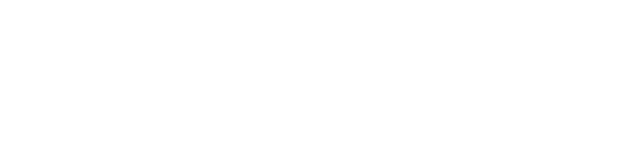
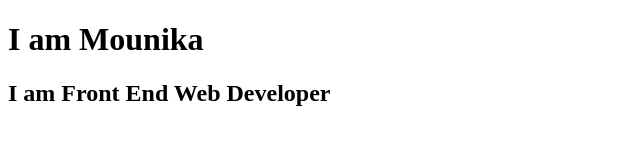
Before and after one commit to mounikaede/app1, a plain HTML site: page index.html in a window 1280 px wide. Shown: the whole page, without its empty margins (0-640 px from the left). Drawn offline with Linux system fonts and the light colour scheme.

Commit message:
My Second Commit

```diff
--- a/index.html
+++ b/index.html
@@ -6,6 +6,7 @@
     <title>Document</title>
 </head>
 <body>
-
+    <h1>I am Mounika</h1>
+    <h2>I am Front End Web Developer</h2>
 </body>
 </html>
```
